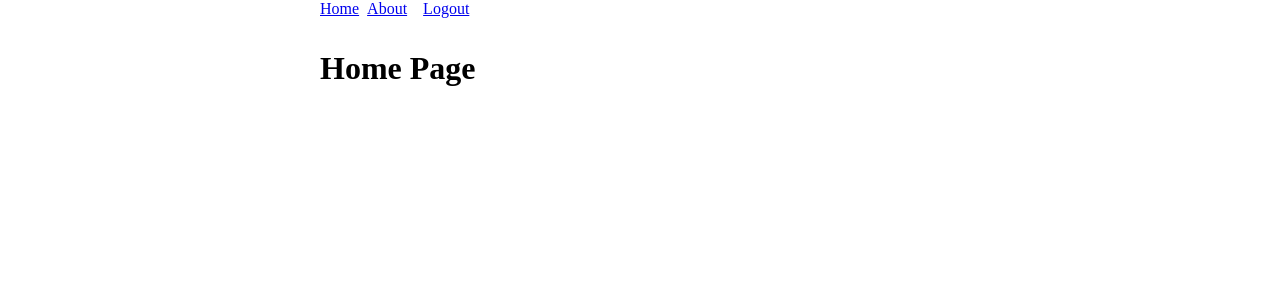
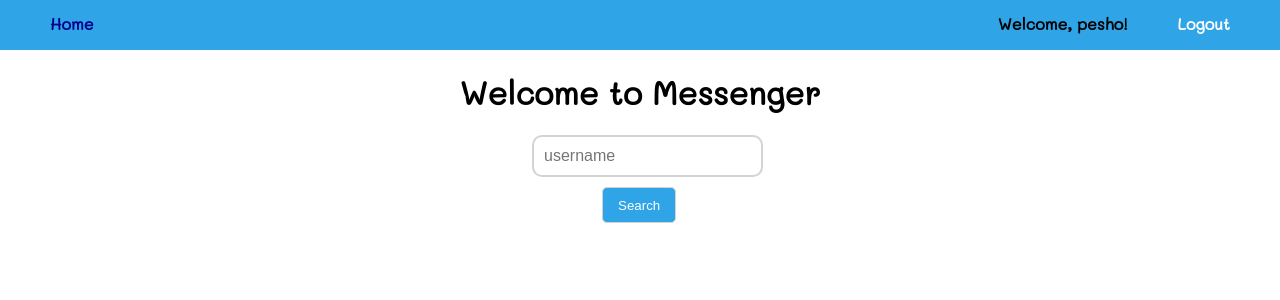
Before and after one commit to milenav/Messenger, a Node server app: page / in a window 1280 px wide. Shown: the top 300 px of the page. Run offline with Node 20, Linux system fonts and the light colour scheme; a user stored in the database is signed in; some libraries are stand-ins or nearby versions.

Commit message:
change file

```diff
--- a/Server/config/config.js
+++ b/Server/config/config.js
@@ -1,7 +1,7 @@
 module.exports = {
     development: {
         port: process.env.PORT || 3000,
-        dbPath: 'mongodb://localhost:27017/demo-server-db'
+        dbPath: 'mongodb://localhost:27017/messenger'
     },
     production: {}
 };
--- a/Server/models/User.js
+++ b/Server/models/User.js
@@ -7,7 +7,8 @@ const userSchema = new mongoose.Schema({
     firstName: { type: mongoose.Schema.Types.String },
     lastName: { type: mongoose.Schema.Types.String },
     salt: { type: mongoose.Schema.Types.String, required: true },
-    roles: [{ type: mongoose.Schema.Types.String }]
+    roles: [{ type: mongoose.Schema.Types.String }],
+    blockedUsers: [{ type: mongoose.Schema.Types.String}]
 });
 
 userSchema.method({
--- a/Server/package.json
+++ b/Server/package.json
@@ -18,6 +18,7 @@
     "express-handlebars": "3.0.0",
     "express-session": "1.15.6",
     "mongoose": "5.4.1",
+    "nodemon": "^1.19.1",
     "passport": "0.4.0",
     "passport-local": "1.0.0"
   },
--- a/Server/static/css/site.css
+++ b/Server/static/css/site.css
@@ -1,29 +1,362 @@
-* {
-    padding: 0;
-    margin: 0
+@import url('https://fonts.googleapis.com/css?family=Mali&display=swap" rel="stylesheet');
+
+html,
+body {
+  width: 100%;
+  height: 100%;
 }
 
-header {
-    margin-bottom: 2em;
+body {
+  font-family: 'Mali', cursive;
+  margin: 0;
+  font-weight: bold;
 }
 
-.container {
-    padding-left: 25%
+h1,
+h4 {
+  text-align: center;
 }
 
-.menu {
-    list-style-type: none;
-    padding-left: 0;
+h4 {
+  font-style: italic;
 }
 
-.menu li {
-    display: inline-block
+main {
+  padding: 0 40px;
+  min-height: 80%;
 }
 
-.menu li:after {
-    content: "\00a0";
+ul.menu {
+  background-color: #2fa4e7;
+  padding: 0;
+  margin: 0;
+  height: 50px;
+}
+
+.nav {
+  width: 100%;
+}
+
+.nav ul {
+  padding-left: 0;
+}
+
+.nav li,
+.right {
+  display: inline-block;
+  border-radius: 3px;
+  padding-top: 13px;
+}
+
+.nav li:first-of-type {
+  padding-left: 0;
+}
+
+.nav li a {
+  text-decoration-line: none;
+  padding: 10px;
+  color: white;
+  padding: 50px;
+}
+
+.nav a:hover {
+  color: darkblue;
+}
+
+/**
+Feedback message.
+ */
+.message {
+  margin: 0 40px;
+  border-radius: 5px;
+  color: #fff;
+  padding: 10px;
+  text-align: center;
+  font-size: 20px;
 }
 
 .error {
-    color: red;
+  width: 30%;
+  margin: 0 auto;
+  margin-top: 10px;
+  height: 30px;
+  border-radius: 20px;
+  text-align: center;
+  color: white;
+  padding: 5px;
+  background: rgb(194, 53, 53);
 }
+
+footer {
+  text-align: center;
+  position: relative;
+  right: 0;
+  bottom: 0;
+  left: 0;
+}
+
+.head-title {
+  margin-top: 0;
+  text-align: center;
+}
+
+/**
+Default wrapper
+ */
+.container {
+  box-sizing: border-box;
+  width: 100%;
+  height: 100%;
+}
+
+.wrapper {
+  position: relative;
+  border: 1px solid black;
+  box-sizing: border-box;
+  padding: 10px;
+  margin: 10px;
+}
+
+/**
+Layout
+ */
+.inline {
+  display: inline-block;
+}
+
+.row {
+  display: block;
+}
+
+.small {
+  width: 20%;
+}
+
+.medium {
+  width: 33%;
+}
+
+.large {
+  width: 100%;
+}
+
+.cards {
+  display: flex;
+  align-content: flex-start;
+  flex-wrap: wrap;
+}
+
+.form {
+  display: flex;
+  height: 40px;
+  width: 50%;
+  margin: 0 auto;
+}
+
+.center-form {
+  width: 23%;
+  margin: 0 auto;
+}
+
+.form-group label {
+  font-size: 1.2em;
+}
+
+.search {
+  float: left !important;
+  margin-right: 10px !important;
+  margin-left: 30px;
+}
+
+.input-field {
+  float: right;
+  box-sizing: border-box;
+  padding: 10px;
+  border-radius: 10px;
+  border: 2px solid lightgrey;
+  font-size: inherit;
+}
+
+
+.input-field:focus {
+  outline: none;
+}
+
+.form-group {
+  width: 100%;
+  height: 50px;
+}
+
+.btn-search {
+  margin-top: 10px !important;
+  margin-left: 100px !important;
+  height: 36px;
+  padding: 10px 15px 10px 15px !important;
+  background-color: #2fa4e7;
+  color: white !important;
+}
+
+.btn {
+  padding: 10px;
+  border: 1px solid lightgrey;
+  border-radius: 5px;
+  color: inherit;
+  margin-left: 5px;
+  margin: 0 auto;
+  vertical-align: middle;
+}
+
+.btn:hover {
+  cursor: pointer;
+}
+
+.btn-primary {
+  color: #ffffff;
+  background-color: #2fa4e7;
+  border-color: #2fa4e7;
+  margin-left: 50%;
+  margin-top: 10px;
+}
+
+.send {
+  margin-left: 5px !important;
+  margin-top: 0 !important;
+}
+
+.btn-success {
+  color: #ffffff;
+  background-color: #73a839;
+  border-color: #73a839;
+  width: 35% !important;
+  border-radius: 20px;
+  height: 45px;
+}
+
+.btn-warning {
+  color: #ffffff;
+  background-color: #dd5600;
+  border-color: #dd5600;
+}
+
+.btn-danger {
+  color: #ffffff;
+  background-color: #c71c22;
+  border-color: #c71c22;
+  width: 35% !important;
+  border-radius: 20px;
+  height: 45px;
+}
+
+#likes {
+  color: darkgreen;
+}
+
+.wrapper::after {
+  clear: both;
+}
+
+.thread-message {
+  color: #ffffff;
+  border-radius: 10px;
+  max-width: 80%;
+  padding: 10px;
+  margin: 5px;
+  word-break: break-all;
+}
+
+.thread-message::after {
+  clear: both;
+  content: '';
+}
+
+.left {
+  float: left;
+  background-color: dimgray;
+}
+
+.right {
+  float: right;
+  background-color: #2fa4e7;
+}
+
+.message-row {
+  margin: 10px 0;
+}
+
+.clear {
+  clear: both;
+}
+
+.chat-wrapper {
+  width: 80%;
+  margin: auto;
+}
+
+.chat-form {
+  display: flex;
+  height: 50px;
+  margin: 0 auto;
+  width: 49%;
+}
+
+.message-img {
+  width: 100%;
+}
+
+.liked {
+  color: gold;
+}
+
+textarea {
+  width: 90%;
+  border-radius: 10px;
+  resize: none;
+}
+
+#message-wrapper {
+  width: 600px;
+  height: 400px;
+  border: 2px solid rgb(182, 182, 182);
+  margin: 0 auto;
+  margin-top: 20px;
+  margin-bottom: 20px;
+  border-radius: 20px;
+  overflow-y: auto;
+}
+
+/* width */
+::-webkit-scrollbar {
+  width: 15px;
+}
+
+/* Track */
+::-webkit-scrollbar-track {
+  box-shadow: inset 0 0 5px rgb(73, 152, 255);
+  border-radius: 10px;
+  margin-top: 5px;
+  margin-bottom: 5px;
+}
+
+/* Handle */
+::-webkit-scrollbar-thumb {
+  background: #2fa4e7;
+  border-radius: 10px;
+}
+
+.message-row {
+  clear: both;
+}
+
+.threads-list {
+  display: flex;
+}
+
+.thread {
+  display: block;
+  width: 20%;
+  text-align: center;
+  border: 2px solid rgb(182, 182, 182);
+  border-radius: 10px;
+  padding-bottom: 5px;
+  margin: 0 10px 0 10px;
+}
--- a/Server/views/home/index.hbs
+++ b/Server/views/home/index.hbs
@@ -1 +1,9 @@
-<h1>Home Page</h1>
+<h1>Welcome to Messenger</h1>
+{{#if currentUser}}
+<form action="/threads/find" method="post" class="form center-form">
+    <div class="form-group">
+        <input name="username" placeholder="username" class="input-field search" />
+        <button class="btn btn-search">Search</button>
+    </div>
+</form>
+{{/if}}
--- a/Server/views/layouts/main.hbs
+++ b/Server/views/layouts/main.hbs
@@ -3,33 +3,35 @@
 
 <head>
     <meta charset="UTF-8">
-    <title>My Demo Server</title>
+    <title>Messenger</title>
     <link href="/css/site.css" type="text/css" rel="stylesheet">
 </head>
 
 <body>
-    <div class="container">
-        <header>
+    <div class="nav">
         <ul class="menu">
-                <li><a href="/">Home</a></li>
-                <li><a href="/about">About</a></li>
+            <li>
+                <a href="/">Home</a>
+            </li>
             {{#if currentUser}}
-                <li>{{currentUser.username}}</li>
-                <li>
-                    <form id="logout-form" action="/logout" method="post"></form>
-                    <a href="javascript:document.getElementById('logout-form').submit()">Logout</a>
+            <li class="right">
+                <a href="/users/logout">Logout</a>
             </li>
+            <li class="right">Welcome, pesho!</li>
             {{else}}
-                <li><a href="/login">Login</a></li>
-                <li><a href="/register">Register</a></li>
+            <li class="right">
+                <a href="/users/register">Register</a>
+            </li>
+            <li class="right">
+                <a href="/users/login">Login</a>
+            </li>
             {{/if}}
         </ul>
-        </header>
+    </div>
     <main>
         {{#if globalError}}
         <span>{{globalError}}</span> {{/if}} {{{body}}}
     </main>
-    </div>
 </body>
 
 </html>
```
Also changed, not shown: Server/models/Message.js (added, +11 -0 lines), Server/models/Thread.js (added, +10 -0 lines), 1 other file. Lines whose indentation alone changed are shown as unchanged.
